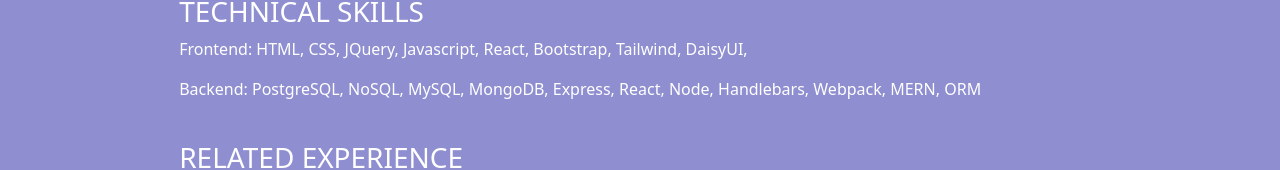
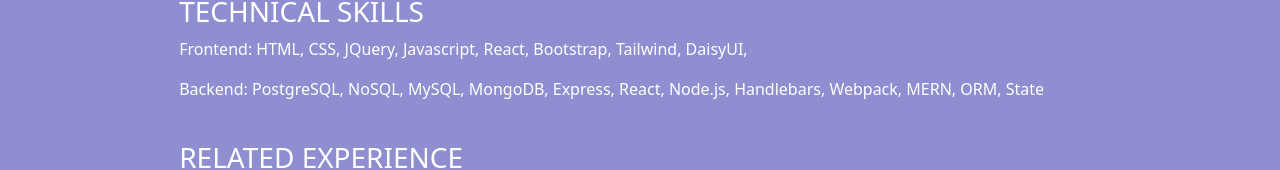
Before and after one commit to Pematamang111/Portfolio, a React (Vite) app: page /resume in a window 1280 px wide. Shown: the part 481-651 px from the top of the page. Built offline with nearby package versions, Linux system fonts and the light colour scheme.

Commit message:
add skills

```diff
--- a/src/pages/ResumePage.jsx
+++ b/src/pages/ResumePage.jsx
@@ -35,7 +35,7 @@
 					Frontend: HTML, CSS, JQuery, Javascript, React, Bootstrap, Tailwind, DaisyUI,
 				</p>
 				<p>
-					Backend: PostgreSQL, NoSQL, MySQL, MongoDB, Express, React, Node, Handlebars, Webpack, MERN, ORM
+					Backend: PostgreSQL, NoSQL, MySQL, MongoDB, Express, React, Node.js, Handlebars, Webpack, MERN, ORM, State
 				</p>
 			</section>
 			<br />
```
